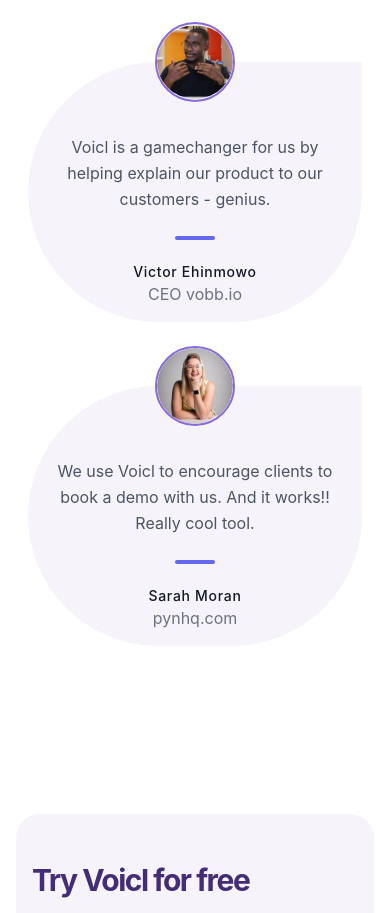
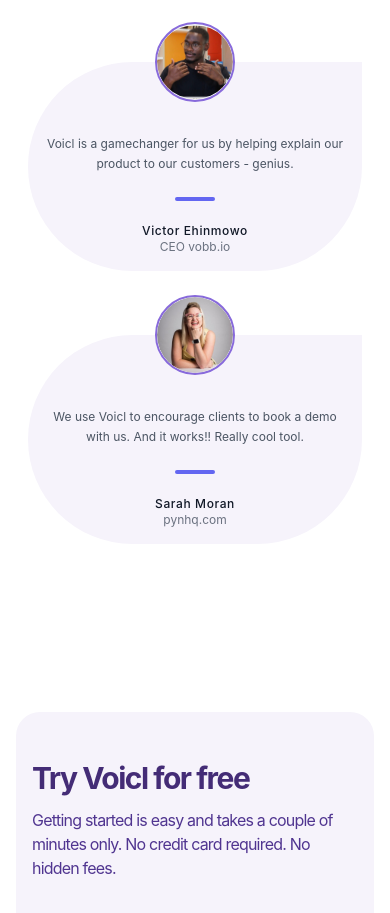
Before and after one commit to zarghamkhandev/bionic-reads, a Next.js app: page / in a window 390 px wide. Shown: the part 4424-5337 px from the top of the page. Built offline with nearby package versions, Linux system fonts and the light colour scheme.

Commit message:
added testimonials

```diff
--- a/components/Testimonials.tsx
+++ b/components/Testimonials.tsx
@@ -24,15 +24,15 @@
               src="/77.svg"
             />
             <div className="h-full text-center">
-              <p className="leading-relaxed">
+              <p className="text-xs leading-relaxed sm:text-base">
                 Voicl is a gamechanger for us by helping explain our product to
                 our customers - genius.
               </p>
               <span className="inline-block w-10 h-1 mt-6 mb-4 bg-indigo-500 rounded" />
-              <h2 className="text-sm font-medium tracking-wider text-gray-900 title-font">
+              <h2 className="text-xs font-medium tracking-wider text-gray-900 sm:text-sm title-font">
                 Victor Ehinmowo
               </h2>
-              <p className="text-gray-500">CEO vobb.io</p>
+              <p className="text-xs text-gray-500 sm:text-sm">CEO vobb.io</p>
             </div>
           </div>
           <div
@@ -48,15 +48,15 @@
               src="/78.svg"
             />
             <div className="h-full text-center">
-              <p className="leading-relaxed">
+              <p className="text-xs leading-relaxed sm:text-base">
                 We use Voicl to encourage clients to book a demo with us. And it
                 works!! Really cool tool.
               </p>
               <span className="inline-block w-10 h-1 mt-6 mb-4 bg-indigo-500 rounded" />
-              <h2 className="text-sm font-medium tracking-wider text-gray-900 title-font">
+              <h2 className="text-xs font-medium tracking-wider text-gray-900 sm:text-sm title-font">
                 Sarah Moran
               </h2>
-              <p className="text-gray-500">pynhq.com</p>
+              <p className="text-xs text-gray-500 sm:text-sm">pynhq.com</p>
             </div>
           </div>
         </div>
```
